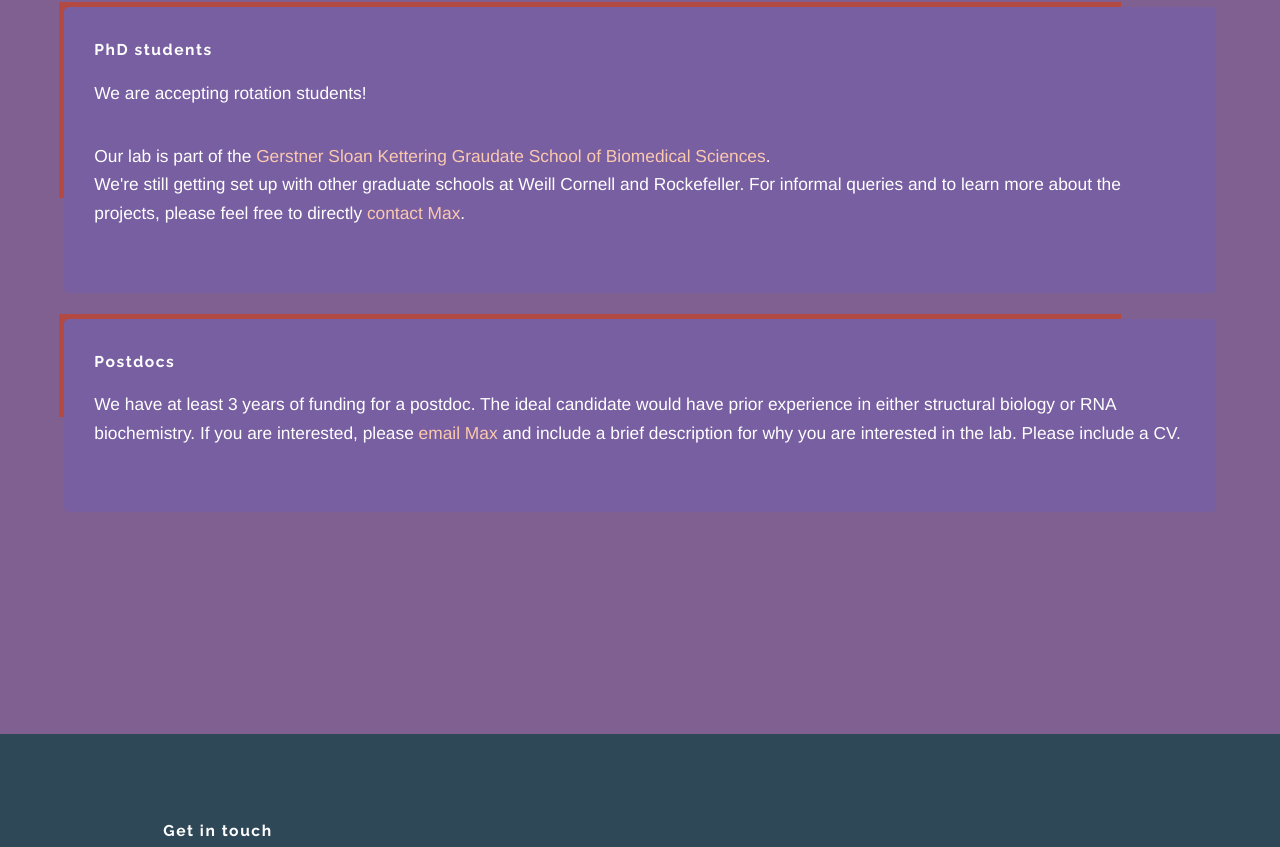
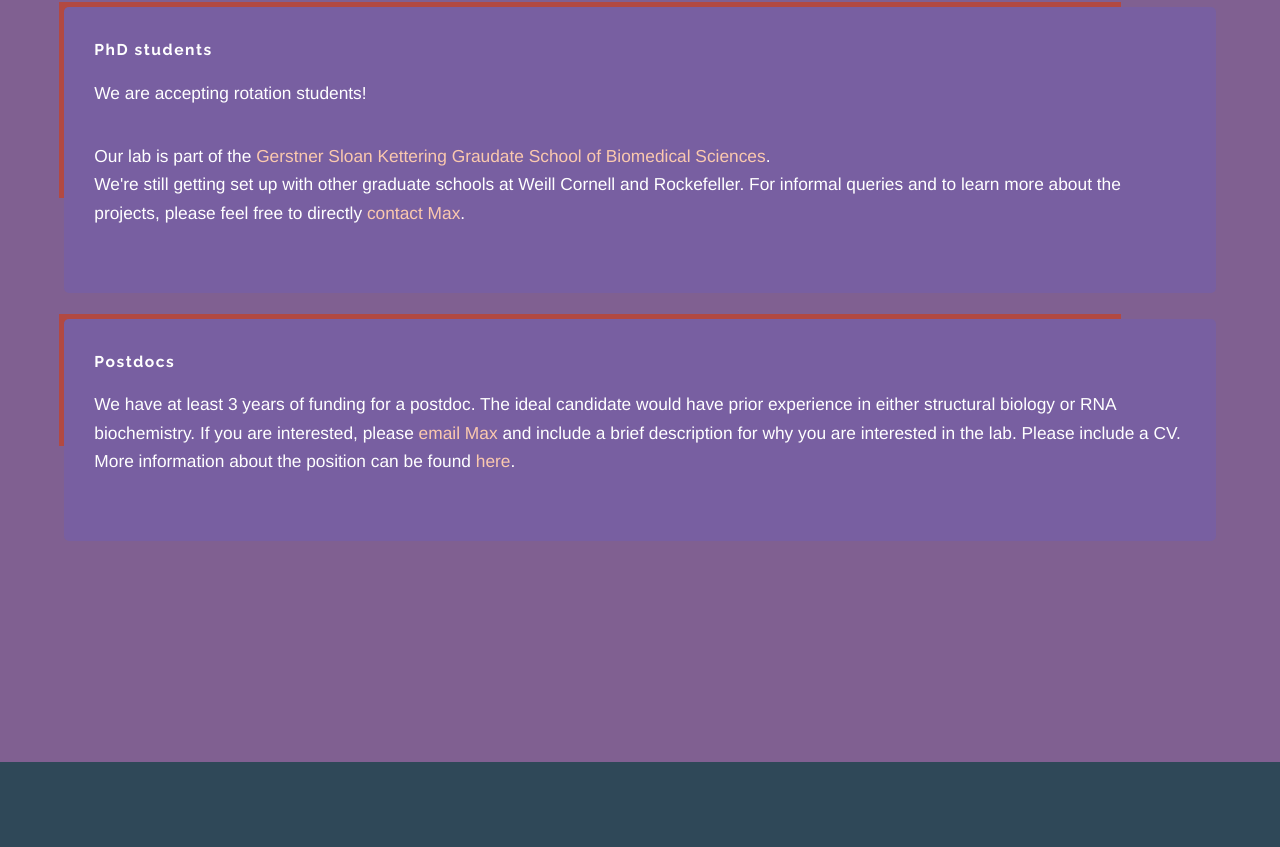
Before and after one commit to maxewilkinson/wilkinson-lab-website, a plain HTML site: page team.html in a window 1280 px wide. Shown: the part 2114-2961 px from the top of the page. Drawn offline with Linux system fonts and the light colour scheme.

Commit message:
Added postdoc ad

```diff
--- a/team.html
+++ b/team.html
@@ -225,7 +225,8 @@
 											<h3>Postdocs</h3>
 											<p>We have at least 3 years of funding for a postdoc. The ideal candidate would have prior experience in either structural biology or RNA biochemistry.
 												If you are interested, please <a href="#footer">email Max</a> and include a brief description for why you are interested in the lab.
-												Please include a CV.
+												Please include a CV.<br>
+												More information about the position can be found <a href="https://careers.mskcc.org/vacancies/93229-postdoctoral-researcher-laboratory-of-max-wilkinson/" target="_blank">here</a>.
 											</p>
 										</article>
 
```
